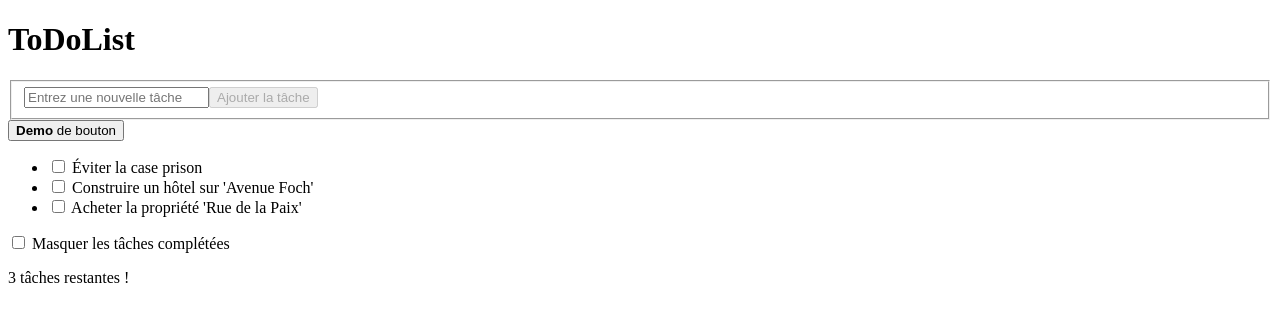
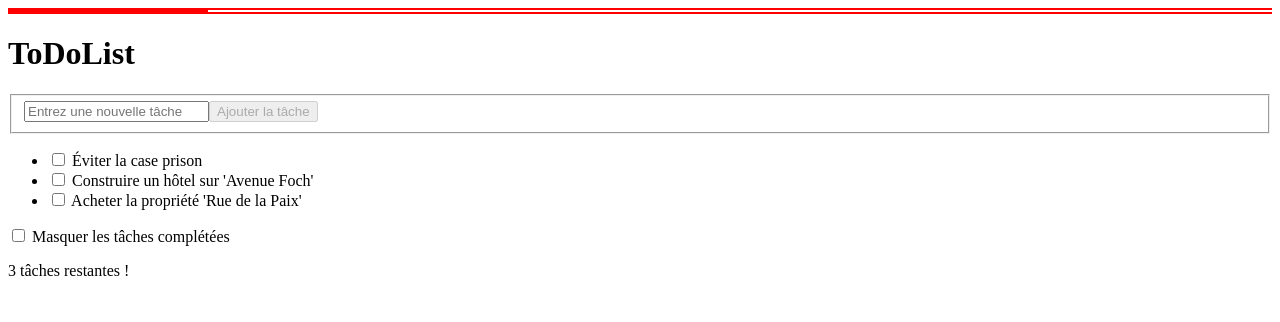
Before and after one commit to Jojoaventurier/Tutoriel-Vue.js, a Vue app in the folder ToDoList/: page / in a window 1280 px wide. Shown: the top 322 px of the page. Built offline with nearby package versions, Linux system fonts and the light colour scheme.

Commit message:
checking multi-slot components

```diff
--- a/ToDoList/src/App.vue
+++ b/ToDoList/src/App.vue
@@ -1,16 +1,21 @@
 <template>
+<Layout>
+  <template v-slot:header>
+
+  </template>
+</Layout>
+
   <h1>ToDoList</h1>
-
-  <form @submit.prevent="addTask">
+  <form action="" @submit.prevent="addTask">
     <fieldset>
       <input v-model="newTask" type="text" placeholder="Entrez une nouvelle tâche">
       <button :disabled="newTask.length === 0">Ajouter la tâche</button>
     </fieldset>
   </form>
 
-  <Button>
+  <!--<Button>
     <strong>Demo</strong> de bouton
-  </Button>
+  </Button>-->
 
 <div v-if="tasks.length === 0">
   Vous n'avez pas de tâches à faire !
@@ -47,6 +52,7 @@
 <script setup>
 import {ref, computed} from 'vue'
 import Checkbox from './Checkbox.vue'
+import Layout from './Layout.vue'
 import Button from "./Button.vue"
 
 const tasks = ref([
--- /dev/null
+++ b/ToDoList/src/Layout.vue
@@ -0,0 +1,21 @@
+<template>
+    <div class="layout">
+        <header></header>
+        <aside></aside>
+        <footer></footer>
+    </div>
+</template>
+
+<style>
+.layout {
+    display: grid;
+    grid-template-columns: 200px 1fr;
+}
+.layout > * {
+    border: solid 1px red;
+}
+.layout header,
+.layout footer {
+    grid-column: 1 / -1;
+}
+</style>
```
